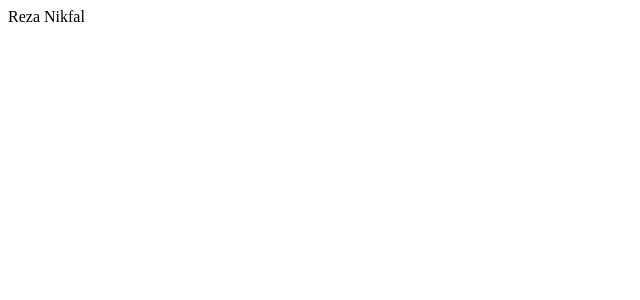
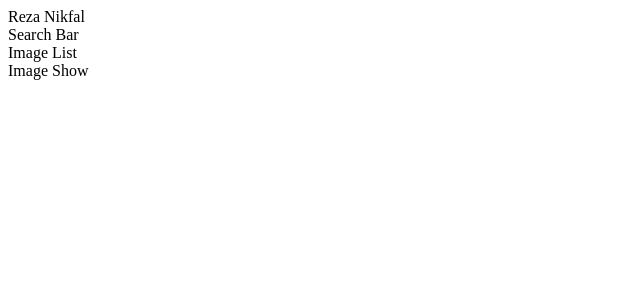
Before and after one commit to rezanikfal/pics, a React (Create React App) app: page / in a window 1280 px wide. Shown: the top 300 px of the page, without its empty margins (0-640 px from the left). Built offline with nearby package versions, Linux system fonts and the light colour scheme.

Commit message:
Add components

```diff
--- a/src/App.js
+++ b/src/App.js
@@ -1,7 +1,12 @@
+import ImageShow from "./components/ImageList";
+import SearchBar from "./components/SearchBar";
+
 function App() {
   return (
     <div>
-      Reza Nikfal
+      <div>Reza Nikfal</div>
+      <SearchBar />
+      <ImageShow />
     </div>
   );
 }
--- /dev/null
+++ b/src/components/ImageList.js
@@ -0,0 +1,12 @@
+import ImageShow from "./ImageShow";
+
+function ImageList() {
+    return (
+        <div>
+            <div>Image List</div>
+            <ImageShow />
+        </div>
+    );
+}
+
+export default ImageList;
--- /dev/null
+++ b/src/components/ImageShow.js
@@ -0,0 +1,9 @@
+function ImageShow() {
+    return (
+        <div>
+            Image Show
+        </div>
+    );
+}
+
+export default ImageShow;
--- /dev/null
+++ b/src/components/SearchBar.js
@@ -0,0 +1,9 @@
+function SearchBar() {
+    return (
+        <div>
+            Search Bar
+        </div>
+    );
+}
+
+export default SearchBar;
```
